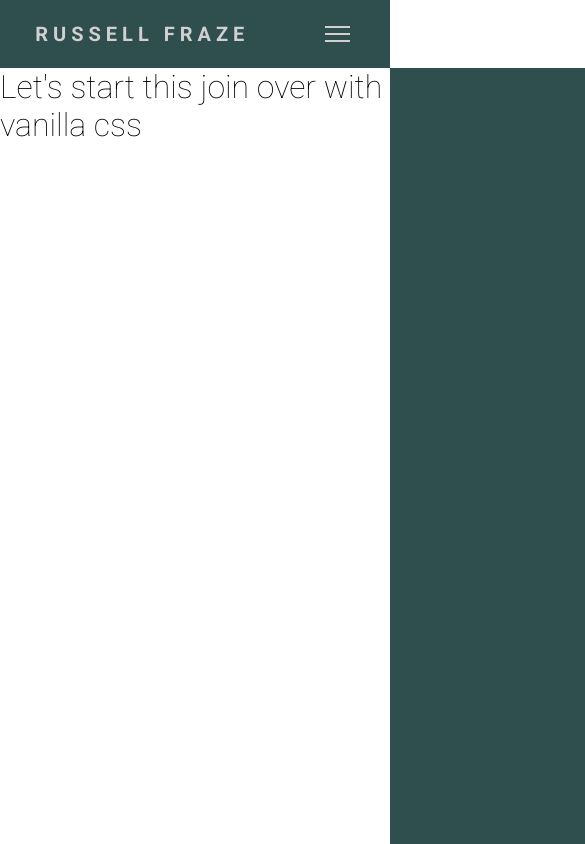
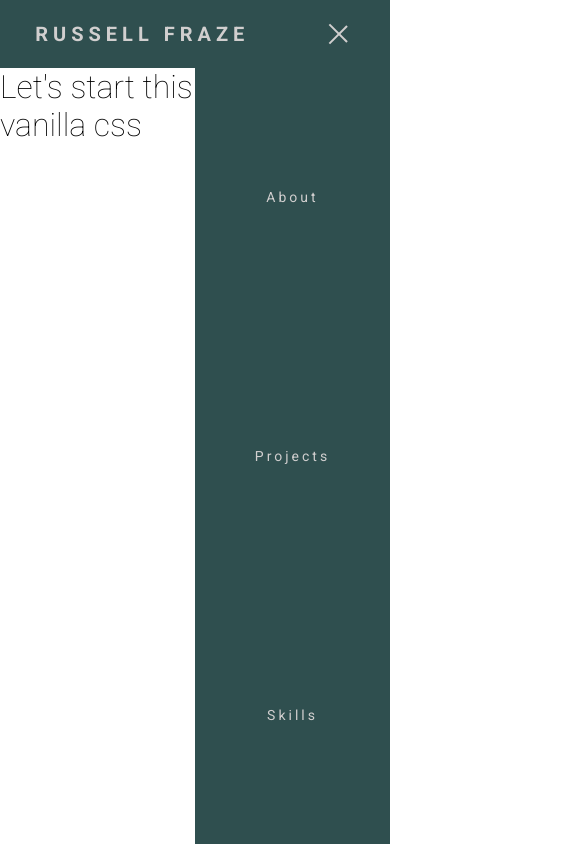
Before and after one commit to russfraze/russfraze.github.io, a plain HTML site: page index.html in a window 390 px wide. Both pictures are taken after a click on the element 337 px from the left and 33 px from the top of the page. Shown: the whole page, 585 px wide, since content can reach past the window. Drawn offline with Linux system fonts and the light colour scheme.

Commit message:
mobil nav bar

```diff
--- /dev/null
+++ b/app.js
@@ -0,0 +1,23 @@
+const navSlide = () => {
+    const burger = document.querySelector('.burger');
+    const nav = document.querySelector('.nav-links');
+    const navLinks = document.querySelectorAll('.nav-links li')
+
+    burger.addEventListener('click',()=>{
+        nav.classList.toggle('nav-active')
+
+        navLinks.forEach((link, index)=>{
+            if(link.style.animation) {
+                link.style.animation = ''
+            } else {
+                link.style.animation = link.style.animation = `navLinkFade 0.5s ease forwards ${index / 7 + 0.5}s`;
+            }
+        })
+
+        burger.classList.toggle('toggle');
+    })
+
+
+}
+
+navSlide();
--- a/index.html
+++ b/index.html
@@ -57,6 +57,7 @@
            height: 2px;
            background-color: rgb(209, 207, 207);
            margin: 5px;
+           transition: all 0.3s ease;
 
        }
 
@@ -75,6 +76,7 @@
                 align-items: center;
                 width: 50%;
                 transform: translateX(100%);
+                transition: transform 0.5s ease-in;
            }
 
            .nav-links li{
@@ -87,6 +89,35 @@
            }
 
        }
+
+       .nav-active{
+           transform: translateX(0%);
+       }
+
+       @keyframes navLinkFade{
+           from{
+            opacity: 0;
+            transform: translateX(50px);
+           }
+
+           to{
+            opacity: 1;
+            transform: translateX(0px);
+           }
+       }
+
+       .toggle .line1{
+           transform: rotate(-45deg) translate(-5px,6px);
+       }
+       .toggle .line2{
+            opacity: 0;
+       }
+       .toggle .line3{
+            transform: rotate(45deg) translate(-5px,-6px);
+       }
+
+
+
     </style>
 </head>
 <body>
@@ -107,5 +138,7 @@
         </div>
     </nav>
     <h1>Let's start this join over with vanilla css</h1>
+
+    <script src="app.js"></script>
 </body>
 </html>
```
